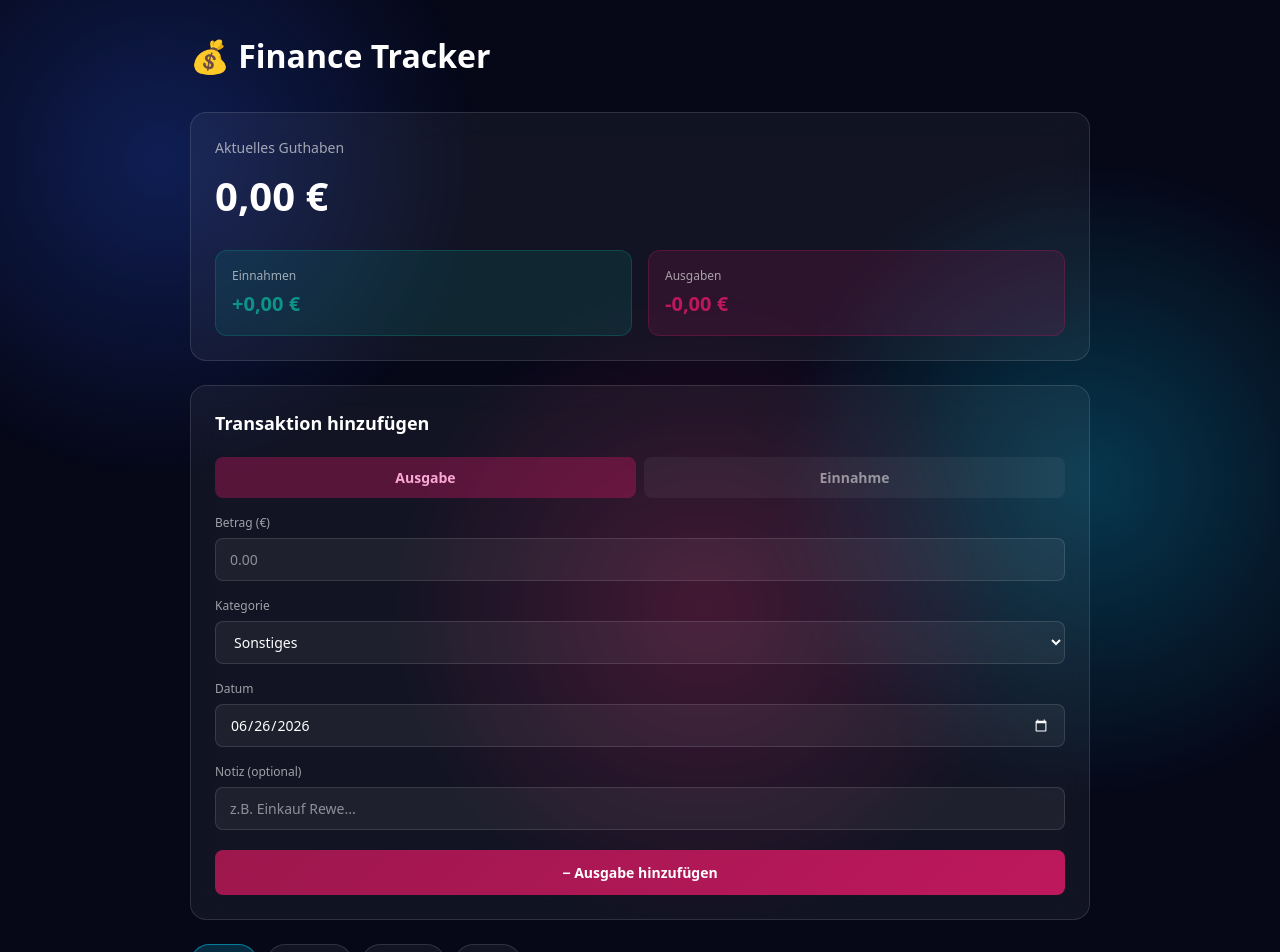
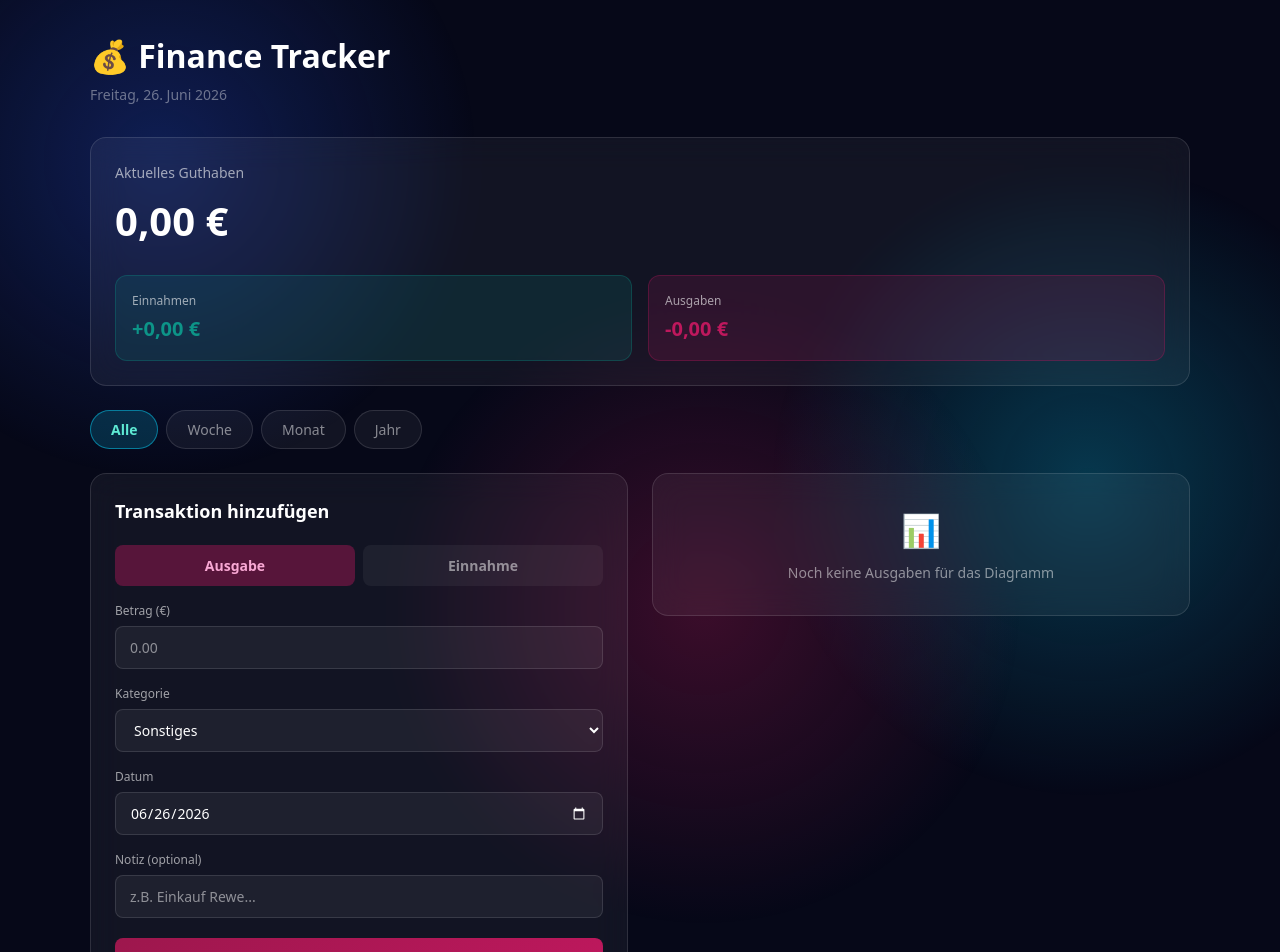
Before and after one commit to aaloui9603/finance-tracker-react, a React (Vite) app: page / in a window 1280 px wide. Shown: the top 952 px of the page. Built offline with nearby package versions, Linux system fonts and the light colour scheme.

Commit message:
M-9: Zusammenführung & finales Layout

```diff
--- a/src/App.jsx
+++ b/src/App.jsx
@@ -2,7 +2,10 @@ import BalanceCard from './components/BalanceCard'
 import TransactionForm from './components/TransactionForm'
 import TransactionList from './components/TransactionList'
 import FilterBar from './components/FilterBar'
+import CategoryChart from './components/CategoryChart'
 import useTransactions from './hooks/useTransactions'
+import { format } from 'date-fns'
+import { de } from 'date-fns/locale'
 
 const orb = (top, left, right, bottom, color) => ({
   position: 'fixed',
@@ -26,37 +29,65 @@ function App() {
     setActiveFilter
   } = useTransactions()
 
+  const today = format(new Date(), "EEEE, dd. MMMM yyyy", { locale: de })
+
   return (
     <div style={{ position: 'relative', minHeight: '100vh', padding: '2rem' }}>
 
+      {/* Farbkugeln */}
       <div style={orb('-10rem', '-10rem', 'auto', 'auto', 'rgba(30,64,175,0.4)')} />
       <div style={orb('10rem', 'auto', '-8rem', 'auto', 'rgba(8,145,178,0.35)')} />
       <div style={orb('auto', '30%', 'auto', '-8rem', 'rgba(157,23,77,0.35)')} />
 
-      <div style={{ position: 'relative', zIndex: 1, maxWidth: '900px', margin: '0 auto' }}>
-        <h1 style={{ fontSize: '2rem', fontWeight: '700', marginBottom: '2rem' }}>
+      <div style={{ position: 'relative', zIndex: 1, maxWidth: '1100px', margin: '0 auto' }}>
+
+        {/* Header */}
+        <div style={{ marginBottom: '2rem' }}>
+          <h1 style={{ fontSize: '2rem', fontWeight: '700' }}>
             💰 Finance Tracker
           </h1>
+          <p style={{ color: 'rgba(255,255,255,0.4)', fontSize: '0.875rem', marginTop: '0.25rem' }}>
+            {today}
+          </p>
+        </div>
 
+        {/* BalanceCard — volle Breite */}
         <BalanceCard
           balance={balance}
           totalIncome={totalIncome}
           totalExpense={totalExpense}
         />
 
-        <TransactionForm onAdd={addTransaction} />
-
+        {/* FilterBar */}
         <FilterBar
           activeFilter={activeFilter}
           onFilterChange={setActiveFilter}
         />
 
+        {/* Zweispaltiges Layout */}
+        <div style={{
+          display: 'grid',
+          gridTemplateColumns: 'repeat(auto-fit, minmax(340px, 1fr))',
+          gap: '1.5rem',
+          alignItems: 'start'
+        }}>
+
+          {/* Linke Spalte: Form + Liste */}
+          <div>
+            <TransactionForm onAdd={addTransaction} />
             <TransactionList
               transactions={transactions}
               onDelete={deleteTransaction}
             />
           </div>
 
+          {/* Rechte Spalte: Chart */}
+          <div>
+            <CategoryChart transactions={transactions} />
+          </div>
+
+        </div>
+      </div>
     </div>
   )
 }
--- /dev/null
+++ b/src/components/CategoryChart.jsx
@@ -0,0 +1,93 @@
+import { useMemo } from 'react'
+import {
+  BarChart, Bar, XAxis, YAxis, Tooltip,
+  ResponsiveContainer, Cell
+} from 'recharts'
+
+function CategoryChart({ transactions }) {
+  const data = useMemo(() => {
+    const expenses = transactions.filter(t => t.type === 'expense')
+
+    const grouped = expenses.reduce((acc, t) => {
+      acc[t.category] = (acc[t.category] || 0) + t.amount
+      return acc
+    }, {})
+
+    return Object.entries(grouped)
+      .map(([category, amount]) => ({ category, amount }))
+      .sort((a, b) => b.amount - a.amount)
+  }, [transactions])
+
+  if (data.length === 0) {
+    return (
+      <div className="glass-card" style={{ padding: '2rem', textAlign: 'center', marginBottom: '1.5rem' }}>
+        <p style={{ fontSize: '2rem', marginBottom: '0.5rem' }}>📊</p>
+        <p style={{ color: 'rgba(255,255,255,0.5)', fontSize: '0.875rem' }}>
+          Noch keine Ausgaben für das Diagramm
+        </p>
+      </div>
+    )
+  }
+
+  const COLORS = [
+    '#be185d', '#9d174d', '#db2777',
+    '#0d9488', '#0891b2', '#1e40af'
+  ]
+
+  const CustomTooltip = ({ active, payload }) => {
+    if (active && payload && payload.length) {
+      return (
+        <div style={{
+          background: 'rgba(6,8,24,0.95)',
+          border: '1px solid rgba(255,255,255,0.12)',
+          borderRadius: '8px',
+          padding: '0.625rem 0.875rem',
+        }}>
+          <p style={{ fontSize: '0.75rem', color: 'rgba(255,255,255,0.6)', marginBottom: '0.25rem' }}>
+            {payload[0].payload.category}
+          </p>
+          <p style={{ fontSize: '0.875rem', fontWeight: '700', color: '#be185d' }}>
+            {payload[0].value.toLocaleString('de-DE', { style: 'currency', currency: 'EUR' })}
+          </p>
+        </div>
+      )
+    }
+    return null
+  }
+
+  return (
+    <div className="glass-card" style={{ padding: '1.5rem', marginBottom: '1.5rem' }}>
+      <h2 style={{ fontSize: '1.125rem', fontWeight: '600', marginBottom: '1.25rem' }}>
+        Ausgaben nach Kategorie
+      </h2>
+
+      <ResponsiveContainer width="100%" height={240}>
+        <BarChart data={data} margin={{ top: 5, right: 10, left: 10, bottom: 60 }}>
+          <XAxis
+            dataKey="category"
+            tick={{ fill: 'rgba(255,255,255,0.5)', fontSize: 12 }}
+            angle={-35}
+            textAnchor="end"
+            interval={0}
+            axisLine={{ stroke: 'rgba(255,255,255,0.1)' }}
+            tickLine={false}
+          />
+          <YAxis
+            tick={{ fill: 'rgba(255,255,255,0.5)', fontSize: 11 }}
+            axisLine={false}
+            tickLine={false}
+            tickFormatter={v => `${v}€`}
+          />
+          <Tooltip content={<CustomTooltip />} cursor={{ fill: 'rgba(255,255,255,0.05)' }} />
+          <Bar dataKey="amount" radius={[6, 6, 0, 0]}>
+            {data.map((_, index) => (
+              <Cell key={index} fill={COLORS[index % COLORS.length]} />
+            ))}
+          </Bar>
+        </BarChart>
+      </ResponsiveContainer>
+    </div>
+  )
+}
+
+export default CategoryChart
```
Lines whose indentation alone changed are shown as unchanged.
